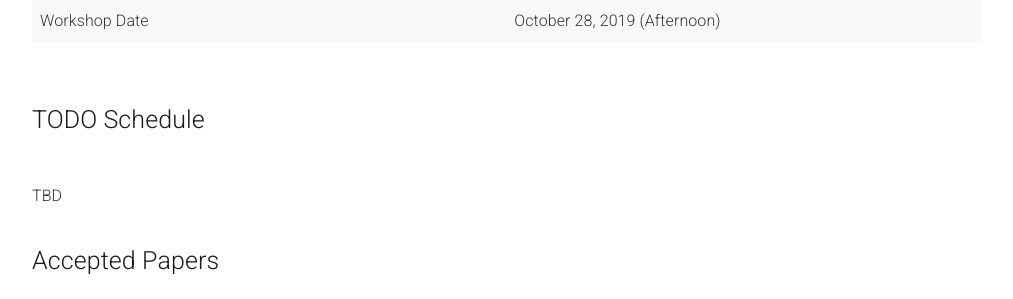
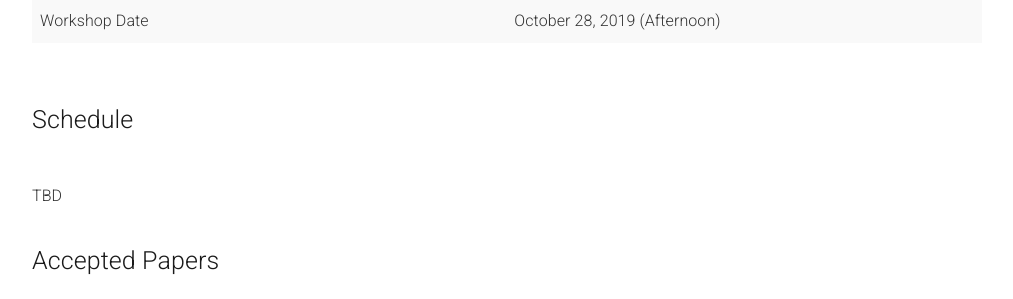
Before and after one commit to gazeworkshop/gazeworkshop.github.io, a Jekyll site: the page built from _pages/home.md, in a window 1280 px wide and 900 px high, scrolled down 1156 px. Shown: the part 155-454 px from the top of the window, without its empty margins (133-1146 px from the left). Built offline with Jekyll 4.4.1, drawn with Linux system fonts in a browser that asks for light colours.

Commit message:
Update home.md

```diff
--- a/_pages/home.md
+++ b/_pages/home.md
@@ -111,7 +111,7 @@ The 1st Workshop on Gaze Estimation and Prediction in the Wild (GAZE 2019) at IC
 
 <div class="row" >
   <div class="col-xs-12">
-    <h2>TODO Schedule</h2>
+    <h2>Schedule</h2>
   </div>
 </div>
 
```
